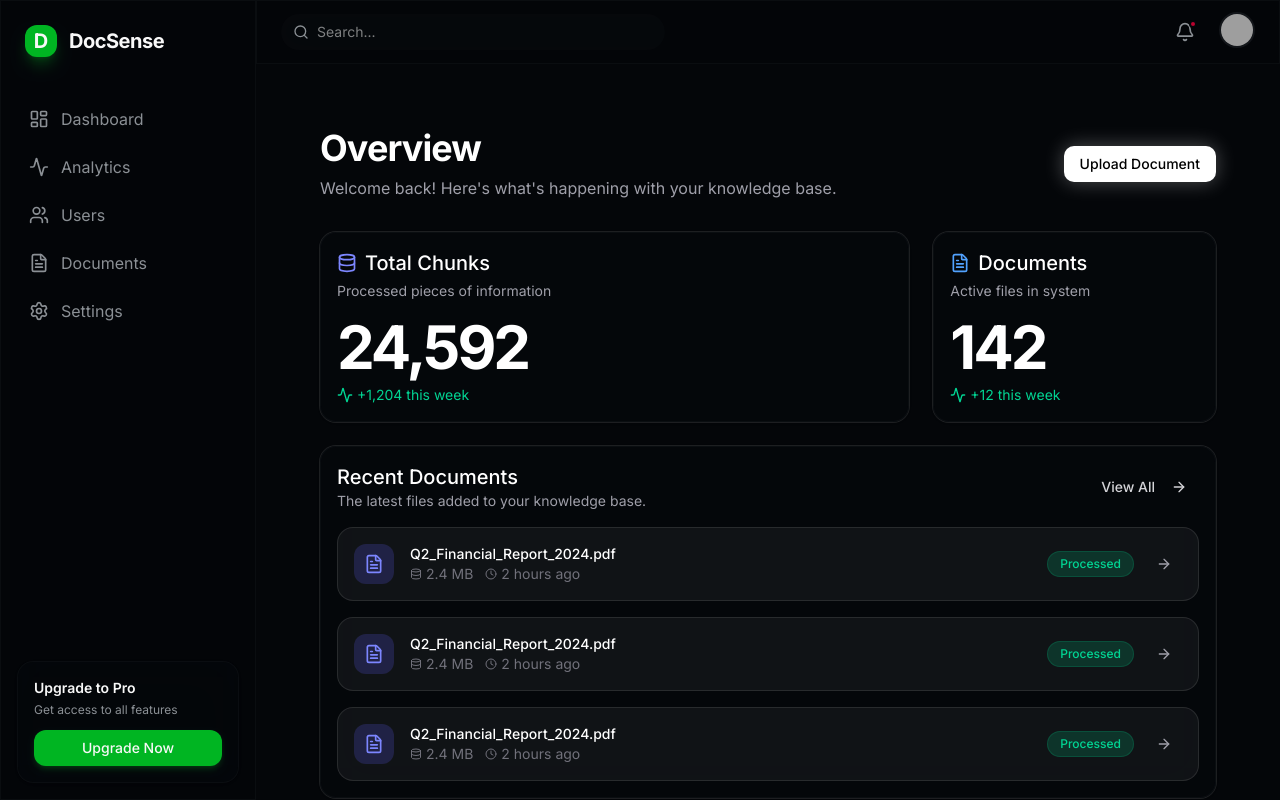
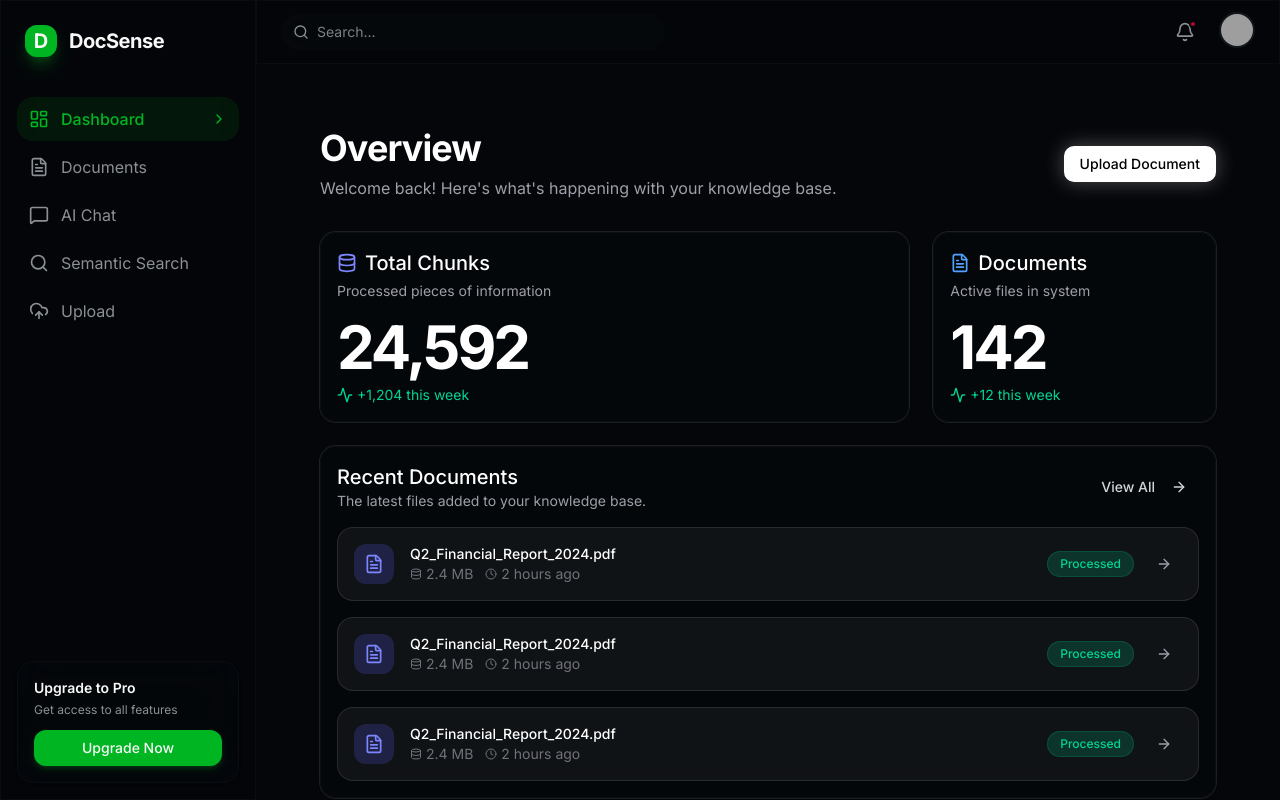
Before and after one commit to Ramkrishna45/DocSense-AI, a Next.js app in the folder frontend/: page / in a window 1280 px wide. Built offline with nearby package versions, Linux system fonts and the light colour scheme; no server answers; grey boxes are pictures that could not be loaded.

Commit message:
Fix: Update Sidebar navigation links to match actual Next.js routes

```diff
--- a/frontend/src/components/layout/Sidebar.tsx
+++ b/frontend/src/components/layout/Sidebar.tsx
@@ -3,15 +3,15 @@
 import React from 'react';
 import Link from 'next/link';
 import { usePathname } from 'next/navigation';
-import { LayoutDashboard, Users, Settings, Activity, FileText, ChevronRight } from 'lucide-react';
+import { LayoutDashboard, FileText, MessageSquare, Search as SearchIcon, UploadCloud, ChevronRight } from 'lucide-react';
 import { cn } from '@/lib/utils'; // Assuming cn utility exists from shadcn
 
 const navItems = [
-  { name: 'Dashboard', href: '/dashboard', icon: LayoutDashboard },
-  { name: 'Analytics', href: '/dashboard/analytics', icon: Activity },
-  { name: 'Users', href: '/dashboard/users', icon: Users },
-  { name: 'Documents', href: '/dashboard/documents', icon: FileText },
-  { name: 'Settings', href: '/dashboard/settings', icon: Settings },
+  { name: 'Dashboard', href: '/', icon: LayoutDashboard },
+  { name: 'Documents', href: '/documents', icon: FileText },
+  { name: 'AI Chat', href: '/chat', icon: MessageSquare },
+  { name: 'Semantic Search', href: '/search', icon: SearchIcon },
+  { name: 'Upload', href: '/upload', icon: UploadCloud },
 ];
 
 export default function Sidebar() {
```
